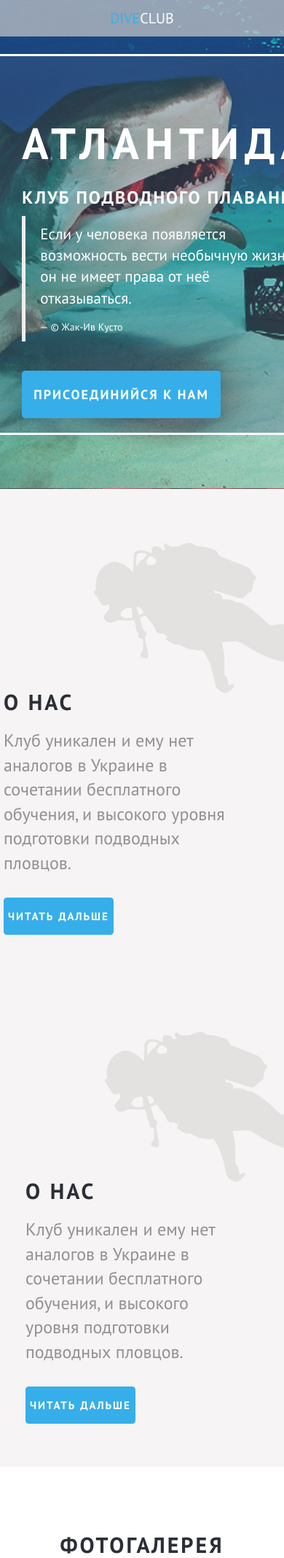
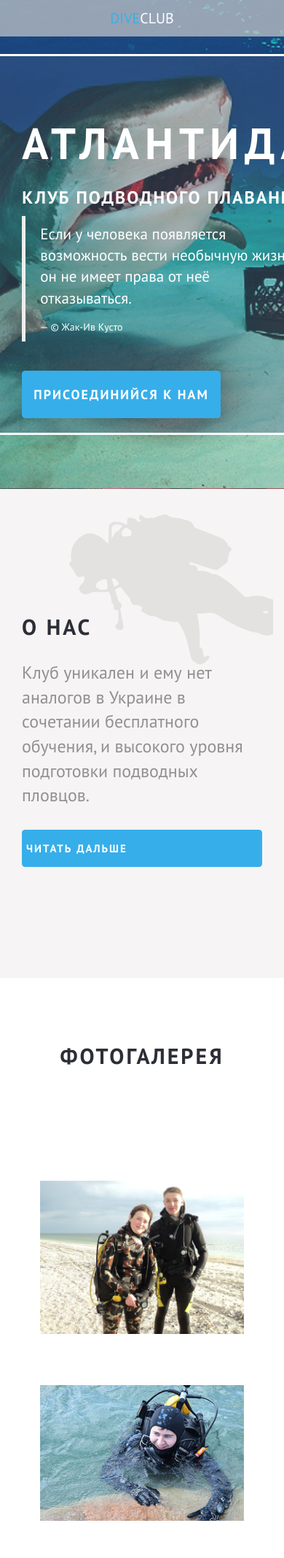
Before and after one commit to AtlantidaDev/atlantida-kpi-ua, a Django app: page / in a window 390 px wide; the page is wider, and only the part inside the window is pictured. Shown: the top 2135 px of that part at 73% size. Run offline with Django 3.2, Linux system fonts and the light colour scheme; some libraries are stand-ins or nearby versions.

Commit message:
Fixed 'about us' section

```diff
--- a/atlantida/static/CSS/main.css
+++ b/atlantida/static/CSS/main.css
@@ -36,6 +36,7 @@ body {
 
 .button:hover {
     background: #5475d0;
+    text-decoration: none;
 }
 
 .button-normal {
@@ -161,17 +162,15 @@ body {
 .about-box {
     min-height: 670px;
     background: url('../images/about_bg.png') no-repeat;
-    background-position: 144px 74px;
+    background-position: 80px 35px;
     position: relative;
+    display: flex;
 }
 
 .about__article {
-    overflow: hidden;
-    max-width: 405px;
-    float: left;
-    position: relative;
-    top: 255px;
-    margin-right: 50px;
+    display: flex;
+    flex-direction: column;
+    justify-content: center;
 }
 
 .about__article-description {
@@ -192,17 +191,20 @@ body {
 }
 
 
-.about__photos-img {
-    position: absolute;
-}
+/*.about__photos-img {*/
+    /*position: absolute;*/
+/*}*/
 
 .about__photos-img_0 {
     top: -30px;
     left: 90px;
+    width: 100%;
+    position: relative;
 }
 
 .about__photos-img_1 {
     top: 280px;
+    position: absolute;
 }
 
 /******************************************************/
--- a/atlantida/templates/index.html
+++ b/atlantida/templates/index.html
@@ -63,21 +63,6 @@
             </div>
         </nav>
 
-        <!--<div class="row row-menu">-->
-        <!--<div class="before-menu">diveclub</div>-->
-        <!--<nav class="top-menu">-->
-        <!--<a href="#" class="top-menu__item">О нас&nbsp;</a>-->
-        <!--<a href="#" class="top-menu__item">Фотогалерея&nbsp;</a>-->
-        <!--<a href="#" class="top-menu__item">Блог&nbsp;</a>-->
-        <!--<a href="#" class="top-menu__item">План тренировок&nbsp;</a>-->
-        <!--<a href="#" class="top-menu__item">Календарь событий&nbsp;</a>-->
-        <!--</nav>-->
-        <!--<div class="after-menu">-->
-        <!--<a class="after-menu__item" href="#">укр</a>-->
-        <!--<a class="after-menu__item" href="#">рус</a>-->
-        <!--</div>-->
-        <!--</div>-->
-
         <!-- Welcome -->
         <div class="container">
             <div class="row">
@@ -101,46 +86,47 @@
         </div>
 
     </header>
-    <!--</div>-->
-    <!--<div class="header-bg">-->
 
 
+    <!--&lt;!&ndash; About us&ndash;&gt;-->
+    <!--<div class="container-fluid about-bg">-->
+    <!--<div class="row">-->
+    <!--<div class="row-content about-box">-->
+    <!--<div class="about__article">-->
+    <!--<h1 class="section-title">О нас</h1>-->
+    <!--<p class="about__article-description">Клуб уникален и ему нет аналогов в Украине в сочетании бесплатного обучения, и высокого уровня-->
+    <!--подготовки подводных пловцов.</p>-->
+    <!--<a class="button button-normal welcome__article-button" href="#">Читать дальше</a>-->
+    <!--</div>-->
+    <!--<div class="about__photos">-->
+    <!--<img class="about__photos-img about__photos-img_0" src="{% static 'images/about_0.jpg' %}">-->
+    <!--<img class="about__photos-img about__photos-img_1" src="{% static 'images/about_1.jpg' %}">-->
+    <!--</div>-->
+    <!--</div>-->
+    <!--</div>-->
+    <!--</div>-->
+
     <!-- About us-->
-    <div class=" about-bg">
+    <div class="container-fluid about-bg">
+        <div class="container">
             <div class="row">
-            <div class="row-content about-box">
-                <div class="about__article">
+                <div class="about-box">
+                    <div class="col-md-4 about__article">
                         <h1 class="section-title">О нас</h1>
                         <p class="about__article-description">Клуб уникален и ему нет аналогов в Украине в сочетании бесплатного обучения, и высокого уровня
                             подготовки подводных пловцов.</p>
                         <a class="button button-normal welcome__article-button" href="#">Читать дальше</a>
                     </div>
-                <div class="about__photos">
+                    <div class="col-md-8 about__photos">
                         <img class="about__photos-img about__photos-img_0" src="{% static 'images/about_0.jpg' %}">
                         <img class="about__photos-img about__photos-img_1" src="{% static 'images/about_1.jpg' %}">
                     </div>
                 </div>
             </div>
         </div>
-
-    <div class="container-fluid about-bg">
-        <div class="row">
-            <div class="row-content about-box">
-                <div class="col-md-3 about__article">
-                    <h1 class="section-title">О нас</h1>
-                    <p class="about__article-description">Клуб уникален и ему нет аналогов в Украине в сочетании бесплатного обучения, и высокого уровня
-                        подготовки подводных пловцов.</p>
-                    <a class="button button-normal welcome__article-button" href="#">Читать дальше</a>
-                </div>
-                <div class="col-md-9 about__photos">
-                    <img class="about__photos-img about__photos-img_0" src="{% static 'images/about_0.jpg' %}">
-                    <img class="about__photos-img about__photos-img_1" src="{% static 'images/about_1.jpg' %}">
-                </div>
-            </div>
-        </div>
     </div>
     <!-- Photo gallery -->
-    <div class="photo-gallery-bg">
+    <div class="photo-gallery-bg container-fluid">
         <div class="row">
             <div class="row-content photo-gallery-box">
                 <h1 class="section-title photo-gallery__title">Фотогалерея</h1>
```
Lines whose indentation alone changed are shown as unchanged.
